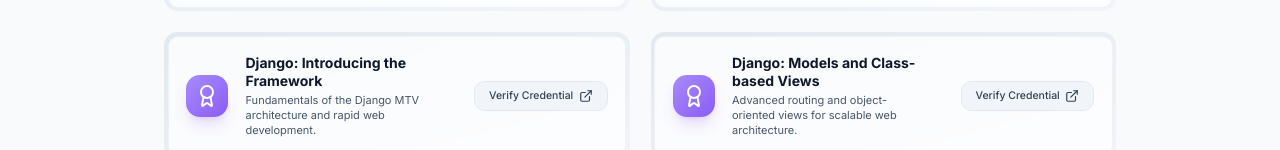
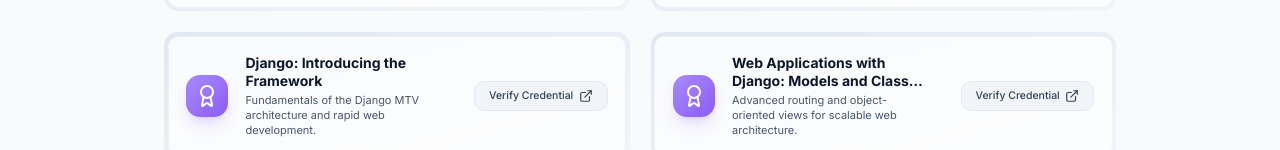
Before and after one commit to rclynn/my-portfolio, a React (Vite) app: page /certifications in a window 1280 px wide. Shown: the part 7025-7175 px from the top of the page. Built offline with nearby package versions, Linux system fonts and the light colour scheme.

Commit message:
content: update Django Models & Views certification title

```diff
--- a/src/data/portfolioData.js
+++ b/src/data/portfolioData.js
@@ -761,7 +761,7 @@
     category: 'Basic',
   },
   {
-    title: 'Django: Models and Class-based Views',
+    title: 'Web Applications with Django: Models and Class-based Views',
     issuer: 'Professional Certification',
     description: 'Advanced routing and object-oriented views for scalable web architecture.',
     link: '/certifications/Web Applications with Django_ Models and Class-based Views.png',
```
